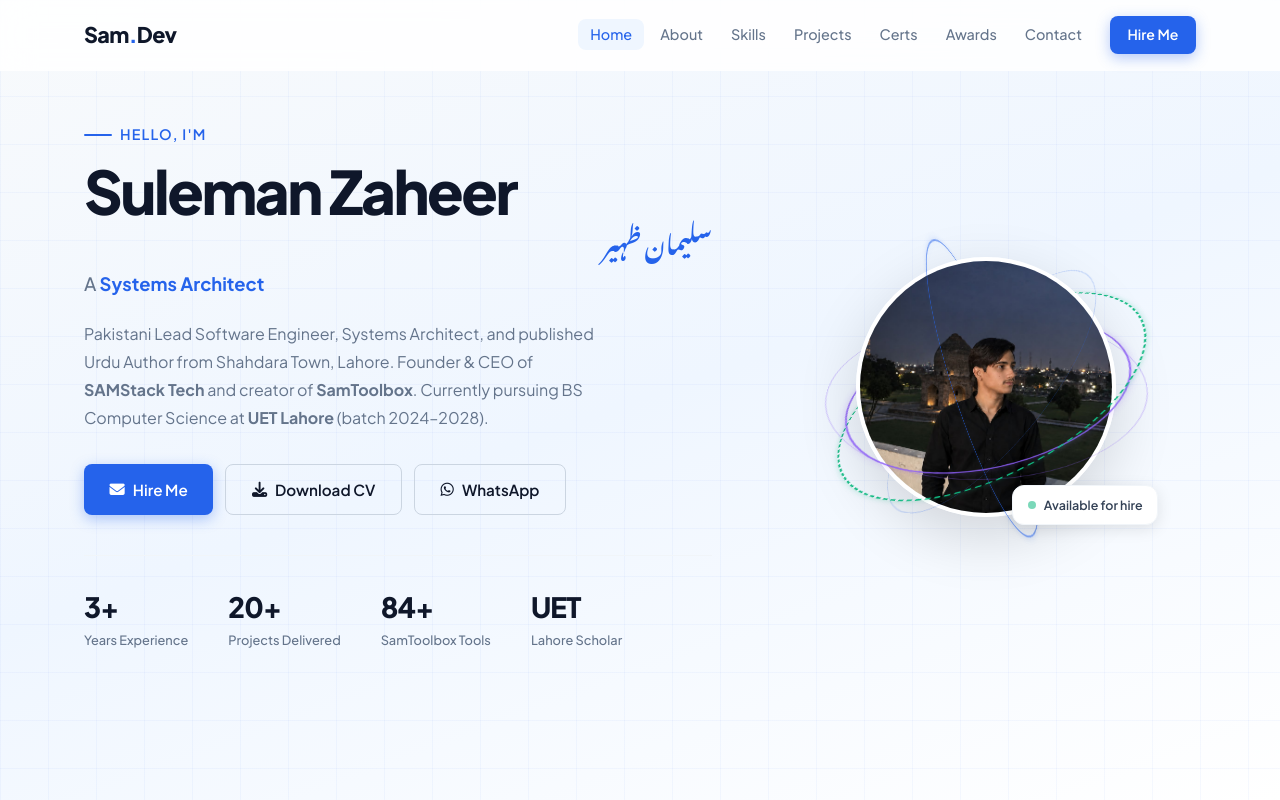
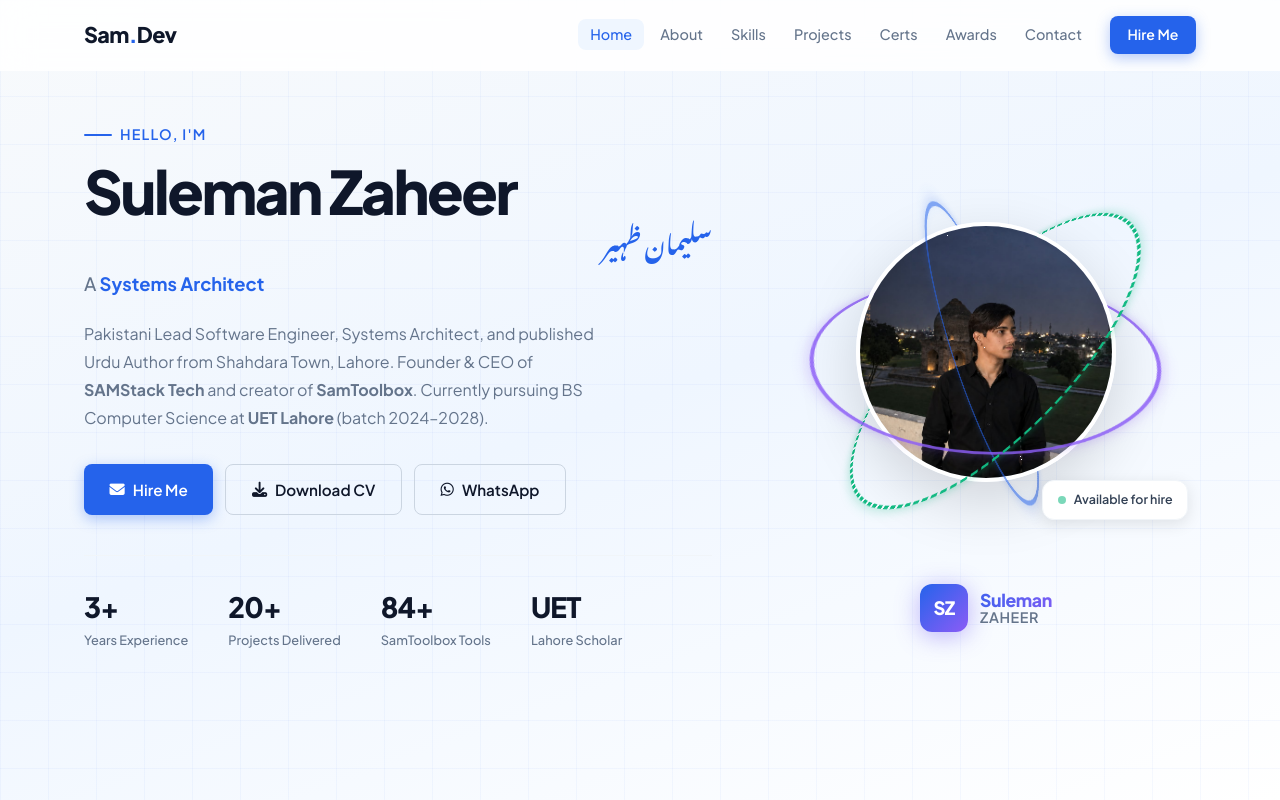
Before and after one commit to imsuleman-10/imsuleman-10.github.io, a plain HTML site: page index.html in a window 1280 px wide. Shown: the top 800 px of the page. Drawn offline with nearby package versions, Linux system fonts and the light colour scheme.

Commit message:
feat(ui): bold aura rings (3 rings, thick borders), animated SZ name logo, circular achieve icons

```diff
--- a/index.html
+++ b/index.html
@@ -524,7 +524,7 @@
 
     .aura-container {
       position: relative;
-      width: 360px; height: 360px;
+      width: 420px; height: 420px;
       display: flex; justify-content: center; align-items: center;
       transform-style: preserve-3d; perspective: 1000px;
     }
@@ -545,34 +545,26 @@
     }
 
     .ring1 {
-      width: 310px; height: 310px;
-      border: 2.5px solid var(--ring-primary);
-      box-shadow: 0 0 8px rgba(37,99,235,.3), inset 0 0 8px rgba(37,99,235,.1);
+      width: 316px; height: 316px;
+      border: 5px solid var(--ring-primary);
+      box-shadow: 0 0 18px rgba(37,99,235,.45), inset 0 0 10px rgba(37,99,235,.15);
       animation: spin1 10s linear infinite, pulse-ring 2s 0s infinite ease-in-out;
     }
     .ring2 {
-      width: 290px; height: 290px;
-      border: 2px solid var(--ring-secondary);
-      box-shadow: 0 0 8px rgba(139,92,246,.3);
-      animation: spin2 13s linear infinite, pulse-ring 2s .5s infinite ease-in-out;
+      width: 348px; height: 348px;
+      border: 4px solid var(--ring-secondary);
+      box-shadow: 0 0 16px rgba(139,92,246,.4);
+      animation: spin2 14s linear infinite, pulse-ring 2s .5s infinite ease-in-out;
     }
     .ring3 {
-      width: 335px; height: 335px;
-      border: 2px dashed var(--ring-tertiary);
-      box-shadow: 0 0 6px rgba(16,185,129,.25);
-      opacity: .7;
-      animation: spin3 16s linear infinite, pulse-ring 2s 1s infinite ease-in-out;
-    }
-    .ring4 {
-      width: 300px; height: 300px;
-      border: 1.5px solid rgba(37,99,235,.4);
-      animation: spin4 11s linear infinite, pulse-ring 2s .2s infinite ease-in-out;
-    }
-    .ring5 {
-      width: 320px; height: 320px;
-      border: 1.5px solid rgba(139,92,246,.35);
-      animation: spin5 14s linear infinite, pulse-ring 2s .7s infinite ease-in-out;
-    }
+      width: 382px; height: 382px;
+      border: 4px dashed var(--ring-tertiary);
+      box-shadow: 0 0 14px rgba(16,185,129,.35);
+      opacity: .85;
+      animation: spin3 18s linear infinite, pulse-ring 2s 1s infinite ease-in-out;
+    }
+    .ring4 { display: none; }
+    .ring5 { display: none; }
 
     @keyframes spin1 {
       from { transform: rotateX(60deg) rotateY(0deg) rotateZ(0deg); }
@@ -597,6 +589,56 @@
     @keyframes pulse-ring {
       0%, 100% { opacity: 1; }
       50%       { opacity: .55; }
+    }
+
+    /* Photo + Logo wrapper */
+    .photo-logo-wrap {
+      display: flex; flex-direction: column; align-items: center; gap: 1.4rem;
+    }
+
+    /* Animated Name Logo */
+    .name-logo {
+      display: flex; align-items: center; gap: .75rem;
+      animation: logoFadeIn .9s ease both;
+      animation-delay: .6s; opacity: 0;
+    }
+    @keyframes logoFadeIn {
+      from { opacity: 0; transform: translateY(10px); }
+      to   { opacity: 1; transform: translateY(0); }
+    }
+    .name-logo-sz {
+      display: flex; align-items: center; justify-content: center;
+      width: 48px; height: 48px;
+      background: linear-gradient(135deg, var(--blue-600) 0%, #8b5cf6 100%);
+      color: #fff; border-radius: 12px;
+      font-size: 1.15rem; font-weight: 800; letter-spacing: -.03em;
+      box-shadow: 0 4px 16px rgba(37,99,235,.35);
+      flex-shrink: 0;
+      animation: szPulse 3s ease-in-out infinite;
+    }
+    @keyframes szPulse {
+      0%,100% { box-shadow: 0 4px 16px rgba(37,99,235,.35); }
+      50%      { box-shadow: 0 4px 28px rgba(139,92,246,.5); }
+    }
+    .name-logo-text {
+      display: flex; flex-direction: column; line-height: 1.1;
+    }
+    .name-logo-first {
+      font-size: 1.1rem; font-weight: 800; color: var(--slate-900);
+      letter-spacing: -.02em;
+      background: linear-gradient(90deg, var(--blue-600), #8b5cf6);
+      -webkit-background-clip: text; -webkit-text-fill-color: transparent;
+      background-clip: text;
+      animation: shimmer 3s linear infinite;
+      background-size: 200% auto;
+    }
+    .name-logo-last {
+      font-size: .9rem; font-weight: 600; color: var(--slate-500);
+      letter-spacing: .04em; text-transform: uppercase;
+    }
+    @keyframes shimmer {
+      0%   { background-position: 0% center; }
+      100% { background-position: 200% center; }
     }
 
     /* Status badge on photo */
@@ -758,9 +800,10 @@
     }
     .achieve-card:hover { border-color: var(--blue-100); box-shadow: var(--shadow-md); transform: translateY(-3px); }
     .achieve-icon {
-      width: 48px; height: 48px; border-radius: var(--radius-sm);
+      width: 52px; height: 52px; border-radius: 50%;
       display: flex; align-items: center; justify-content: center;
-      font-size: 1.3rem; flex-shrink: 0;
+      font-size: 1.4rem; flex-shrink: 0;
+      border: 2px solid currentColor;
     }
     .achieve-year { font-size: .78rem; font-weight: 700; color: var(--blue-600); margin-bottom: .2rem; }
     .achieve-title { font-size: 1rem; font-weight: 700; color: var(--slate-900); margin-bottom: .3rem; }
@@ -909,13 +952,13 @@
       .nav-link { width: 100%; padding: .75rem 1rem; }
       .hamburger { display: flex; }
       .nav-cta { display: none; }
-      .aura-container { width: 300px; height: 300px; }
+      .aura-container { width: 340px; height: 340px; }
       .profile-pic { width: 220px; height: 220px; }
-      .ring1 { width: 260px; height: 260px; }
-      .ring2 { width: 240px; height: 240px; }
-      .ring3 { width: 280px; height: 280px; }
-      .ring4 { width: 250px; height: 250px; }
-      .ring5 { width: 270px; height: 270px; }
+      .ring1 { width: 268px; height: 268px; }
+      .ring2 { width: 296px; height: 296px; }
+      .ring3 { width: 324px; height: 324px; }
+      .ring4 { display: none; }
+      .ring5 { display: none; }
       .hero-stats { gap: 1.5rem; }
       .projects-grid { grid-template-columns: 1fr; }
     }
@@ -1012,6 +1055,7 @@
 
           <!-- Photo Side -->
           <div class="hero-photo-side">
+            <div class="photo-logo-wrap">
               <div class="aura-container" role="img" aria-label="Portrait of Suleman Zaheer">
                 <div class="aura-ring ring1"></div>
                 <div class="aura-ring ring2"></div>
@@ -1028,6 +1072,15 @@
                 <div class="status-badge">
                   <span class="status-dot"></span>
                   Available for hire
+                </div>
+              </div>
+              <!-- Animated Name Logo -->
+              <div class="name-logo" aria-label="Suleman Zaheer">
+                <span class="name-logo-sz">SZ</span>
+                <span class="name-logo-text">
+                  <span class="name-logo-first">Suleman</span>
+                  <span class="name-logo-last">Zaheer</span>
+                </span>
               </div>
             </div>
           </div>
```
Lines whose indentation alone changed are shown as unchanged.
